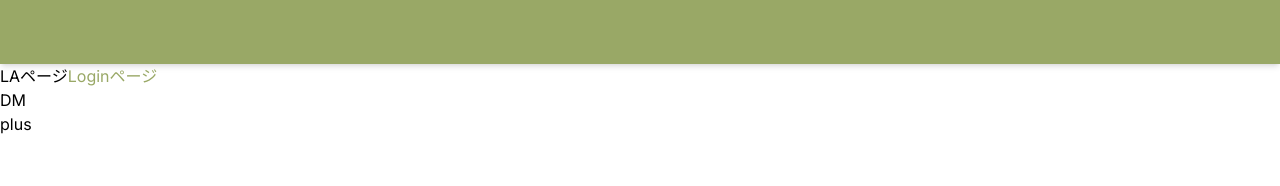
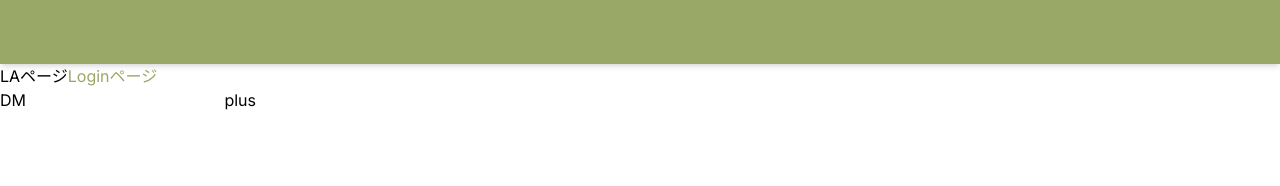
Before and after one commit to prapro-ou/castella-frontend, a Next.js app: page / in a window 1280 px wide. Shown: the top 186 px of the page. Built offline with nearby package versions, Linux system fonts and the light colour scheme.

Commit message:
[ad] 大まかに配置を決定

```diff
--- a/features/talks/threads/component/DestinationList.js
+++ b/features/talks/threads/component/DestinationList.js
@@ -1,10 +1,10 @@
 export default function DestinationList(){
     return(
-      <div>
+      <div className="flex w-64">
         <div>
         DM
         </div>
-        <div>
+        <div className="ml-auto">
         plus
         </div>
       </div>
```
